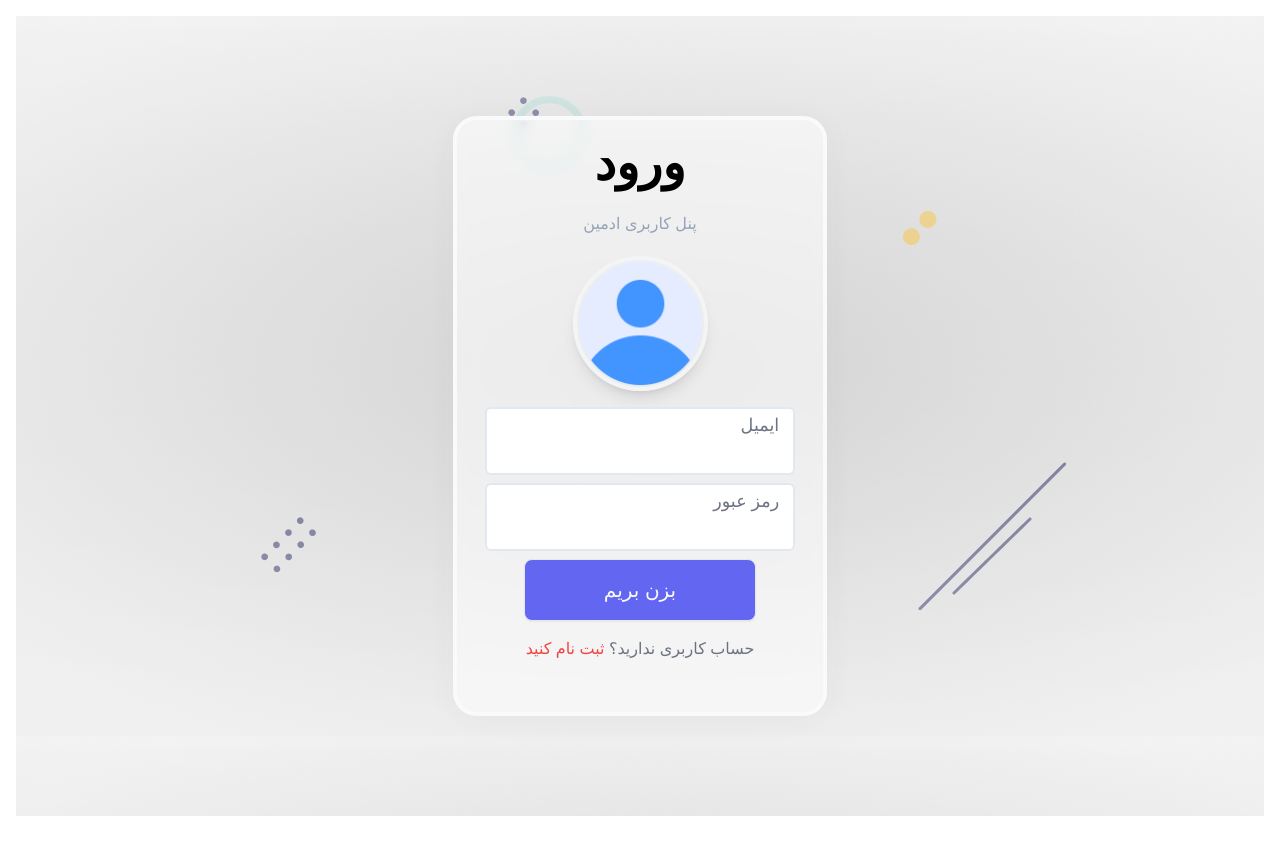
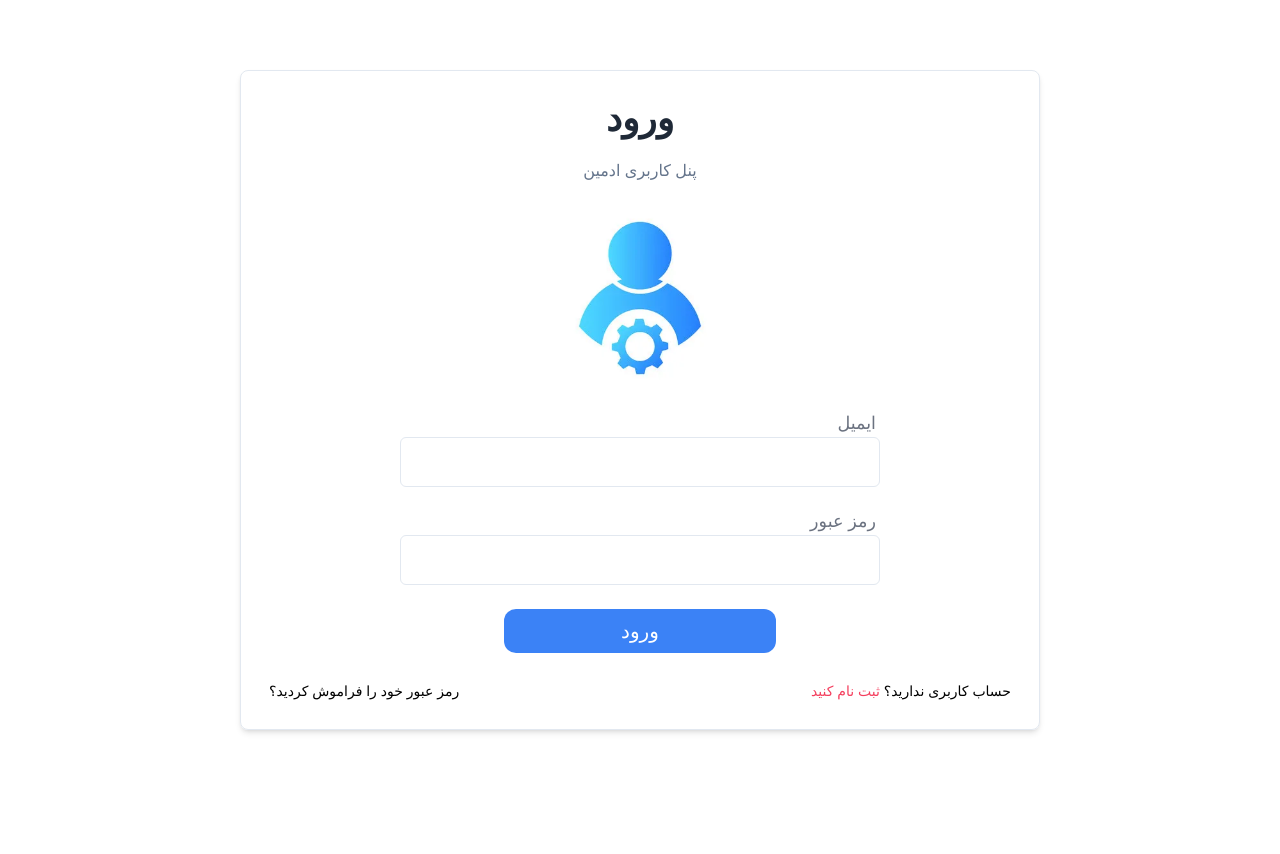
Before and after one commit to ali-afarinifard/daily-shop, a React (Vite) app in the folder Frontend/admin/: page /login in a window 1280 px wide. Shown: the top 854 px of the page. After the commit the page ends 800 px from the top, so only its background shows below. Built offline with nearby package versions, Linux system fonts and the light colour scheme; what react-sweetalert2 would draw is missing.

Commit message:
Frontend/admin Updated | Login.jsx & Register.jsx Updated

```diff
--- a/Frontend/admin/src/components/templates/Login.jsx
+++ b/Frontend/admin/src/components/templates/Login.jsx
@@ -3,8 +3,7 @@ import { login } from '../../services/apiUrls';
 import { Link, useNavigate } from 'react-router-dom';
 import { AuthContext } from '../../context/AuthContext';
 import { useMutation } from '@tanstack/react-query';
-import styles from "../../styles/Login.module.css";
-import avatar from "../../assets/images/profile.png";
+import avatar from "../../assets/images/admin-pic.webp";
 import toast from "react-hot-toast";
 
 const Login = () => {
@@ -35,7 +34,7 @@ const Login = () => {
         },
         onError: (err) => {
             setError('Login failed!');
-            toast.success('خطایی رخ داده');
+            toast.error('خطایی رخ داده');
         }
     });
 
@@ -46,54 +45,73 @@ const Login = () => {
 
 
     return (
-        <div className={`${styles.background_container}`}>
+        <div className='w-full h-full flex items-center justify-center'>
+            <form onSubmit={handleLogin} className='w-[50rem] max-w-[50rem]'>
 
-            <div className='flex justify-center items-center h-screen'>
-                <div className={`${styles.glass}`}>
+                <div className='border-[1px] border-slate-200 rounded-lg shadow-md p-7'>
 
-                    <div className='flex flex-col items-center justify-center'>
-                        <h4 className='text-5xl font-bold pb-6'>ورود</h4>
-                        <span className='text-slate-400'>پنل کاربری ادمین</span>
+                    <div className='flex flex-col gap-1 items-center'>
+                        <h1 className='font-bold text-4xl'>ورود</h1>
+
+                        <span className='text-slate-500'>
+                            پنل کاربری ادمین
+                        </span>
                     </div>
 
-                    <form className='py-1' onSubmit={handleLogin}>
-                        <div className='profile flex justify-center py-4'>
-                            <img src={avatar} className={styles.profile_img} alt="avatar" />
+                    <div className='max-w-96 h-full mx-auto'>
+                        <img src={avatar} alt='admin' className='w-full h-full' />
+                    </div>
+
+                    <div className='flex flex-col gap-4 max-w-[30rem] mx-auto'>
+
+                        <div className='flex flex-col gap-1'>
+
+                            <label htmlFor="email" className='pr-1 text-[1.1rem]'>ایمیل</label>
+                            <input
+                                id='email'
+                                type="email"
+                                value={email}
+                                onChange={ev => setEmail(ev.target.value)}
+                                className='py-3 text-slate-600'
+                            />
+
                         </div>
 
-                        <div>
-                            <div className='textbox relative'>
-                                <input className={`peer w-full p-4 pt-6 outline-none bg-white font-light border-2 rounded-md transition disabled:opacity-70 disabled:cursor-not-allowed ${styles.textBox}`} type="email" value={email} onChange={(e) => setEmail(e.target.value)} required />
-                                <label
-                                    className={`absolute cursor-text text-[1.1rem] duration-150 transform -translate-y-3 top-5 z-10 origin-[0] right-4 peer-placeholder-shown:scale-100 peer-placeholder-shown:translate-y-0 peer-focus:scale-75 peer-focus:-translate-y-4`}
-                                >
-                                    ایمیل
-                                </label>
-                            </div>
 
-                            <div className='textbox relative'>
-                                <input className={`peer w-full p-4 pt-6 outline-none bg-white font-light border-2 rounded-md transition disabled:opacity-70 disabled:cursor-not-allowed ${styles.textBox}`} type="password" value={password} onChange={(e) => setPassword(e.target.value)} required />
-                                <label
-                                    className={`absolute cursor-text text-[1.1rem] duration-150 transform -translate-y-3 top-5 z-10 origin-[0] right-4 peer-placeholder-shown:scale-100 peer-placeholder-shown:translate-y-0 peer-focus:scale-75 peer-focus:-translate-y-4`}
-                                >
-                                    رمز عبور
-                                </label>
-                            </div>
-                            <div className='flex items-center justify-center'>
-                                <button className={styles.btn} type='submit'>
-                                    {mutation.isLoading ? 'لودینگ' : 'بزن بریم'}
-                                </button>
-                            </div>
+                        <div className='flex flex-col gap-1'>
+
+                            <label htmlFor="password" className='pr-1 text-[1.1rem]'>رمز عبور</label>
+                            <input
+                                id='password'
+                                type="password"
+                                value={password}
+                                onChange={ev => setPassword(ev.target.value)}
+                                className='py-3'
+                            />
+
                         </div>
 
-                        <div className="text-center py-4">
-                            <span className='text-gray-500'>حساب کاربری ندارید؟ <Link className='text-red-500' to="/register">ثبت نام کنید</Link></span>
+                        <div className='w-full flex items-center justify-center'>
+                            <button className='bg-blue-500 hover:bg-blue-400 transition-all duration-300 text-white w-[17rem] p-2 rounded-xl text-xl'>
+                                ورود
+                            </button>
                         </div>
 
-                    </form>
+                    </div>
+
+                    <div className='flex items-center justify-between gap-1 mt-5'>
+                        <div className='text-sm text-center mt-2'>
+                            حساب کاربری ندارید؟ <Link to={'/register'} className='text-rose-500'>ثبت نام کنید</Link>
+                        </div>
+
+                        <div className='text-sm text-center mt-2'>
+                            <Link to={'/reset-account'}>رمز عبور خود را فراموش کردید؟</Link>
+                        </div>
+                    </div>
 
                 </div>
-            </div>
+
+            </form>
         </div>
     );
 };
--- a/Frontend/admin/src/components/templates/Register.jsx
+++ b/Frontend/admin/src/components/templates/Register.jsx
@@ -2,8 +2,7 @@ import React, { useState } from 'react';
 import { Link, useNavigate } from 'react-router-dom';
 import { register } from '../../services/apiUrls';
 import { useMutation } from '@tanstack/react-query';
-import styles from "../../styles/Register.module.css";
-import avatar from "../../assets/images/profile.png"
+import avatar from "../../assets/images/admin-pic.webp"
 import toast from 'react-hot-toast';
 
 
@@ -36,71 +35,144 @@ const Register = () => {
 
 
     return (
-        <div className={`${styles.background_container}`}>
+        <div className='w-full h-full flex items-center justify-center'>
+            <form onSubmit={handleRegister} className='w-[50rem] max-w-[50rem]'>
 
-            {/* <Toaster position='top-center' reverseOrder={false}></Toaster> */}
+                <div className='border-[1px] border-slate-200 rounded-lg shadow-md p-7'>
 
-            <div className='flex justify-center items-center h-screen'>
-                <div className={`${styles.glass}`}>
+                    <div className='flex flex-col gap-1 items-center'>
+                        <h1 className='font-bold text-4xl'>عضویت</h1>
 
-                    <div className='flex flex-col items-center justify-center'>
-                        <h4 className='text-5xl font-bold pb-6'>عضویت</h4>
-                        <span className='text-slate-400'>پنل کاربری ادمین</span>
+                        <span className='text-slate-500'>
+                            پنل کاربری ادمین
+                        </span>
                     </div>
 
-                    <form className='py-1' onSubmit={handleRegister}>
-                        <div className='profile flex justify-center py-4'>
-                            <img src={avatar} className={styles.profile_img} alt="avatar" />
+                    <div className='max-w-96 h-full mx-auto'>
+                        <img src={avatar} alt='admin' className='w-full h-full' />
+                    </div>
+
+                    <div className='flex flex-col gap-3 max-w-[30rem] mx-auto'>
+
+                        <div className='flex flex-col gap-1'>
+
+                            <label htmlFor="username" className='pr-1 text-[1.1rem]'>نام کاربری</label>
+                            <input
+                                id='username'
+                                type="text"
+                                value={username}
+                                onChange={ev => setUsername(ev.target.value)}
+                                className='py-2 text-slate-600'
+                            />
+
                         </div>
 
-                        <div>
-                            <div className='textbox relative'>
-                                <input className={`peer w-full p-4 pt-6 outline-none bg-white font-light border-2 rounded-md transition disabled:opacity-70 disabled:cursor-not-allowed ${styles.textBox}`} type="text" value={username} onChange={(e) => setUsername(e.target.value)} required />
-                                <label
-                                    className={`absolute cursor-text text-[1.1rem] duration-150 transform -translate-y-3 top-5 z-10 origin-[0] right-4 peer-placeholder-shown:scale-100 peer-placeholder-shown:translate-y-0 peer-focus:scale-75 peer-focus:-translate-y-4`}
-                                >
-                                    نام کاربری
-                                </label>
-                            </div>
+                        <div className='flex flex-col gap-1'>
 
-                            {/* <TextField
-                                label="نام کاربری"
-                                placeholder="العنصر النائب"
-                                variant="outlined"
-                                sx={{ fontWeight: 'bold' }}
-                            /> */}
+                            <label htmlFor="email" className='pr-1 text-[1.1rem]'>ایمیل</label>
+                            <input
+                                id='email'
+                                type="email"
+                                value={email}
+                                onChange={ev => setEmail(ev.target.value)}
+                                className='py-2 text-slate-600'
+                            />
 
-                            <div className='textbox relative'>
-                                <input className={`peer w-full p-4 pt-6 outline-none bg-white font-light border-2 rounded-md transition disabled:opacity-70 disabled:cursor-not-allowed ${styles.textBox}`} type="email" value={email} onChange={(e) => setEmail(e.target.value)} required />
-                                <label
-                                    className={`absolute cursor-text text-[1.1rem] duration-150 transform -translate-y-3 top-5 z-10 origin-[0] right-4 peer-placeholder-shown:scale-100 peer-placeholder-shown:translate-y-0 peer-focus:scale-75 peer-focus:-translate-y-4`}
-                                >
-                                    ایمیل
-                                </label>
-                            </div>
-
-                            <div className='textbox relative'>
-                                <input className={`peer w-full p-4 pt-6 outline-none bg-white font-light border-2 rounded-md transition disabled:opacity-70 disabled:cursor-not-allowed ${styles.textBox}`} type="password" value={password} onChange={(e) => setPassword(e.target.value)} required />
-                                <label
-                                    className={`absolute cursor-text text-[1.1rem] duration-150 transform -translate-y-3 top-5 z-10 origin-[0] right-4 peer-placeholder-shown:scale-100 peer-placeholder-shown:translate-y-0 peer-focus:scale-75 peer-focus:-translate-y-4`}
-                                >
-                                    رمز عبور
-                                </label>
-                            </div>
-                            <div className='flex items-center justify-center'>
-                                <button className={styles.btn} type='submit'>بزن بریم</button>
-                            </div>
                         </div>
 
-                        <div className="text-center py-4">
-                            <span className='text-gray-500'>حساب کاربری دارید؟ <Link className='text-red-500' to="/login">وارد شوید</Link></span>
+
+                        <div className='flex flex-col gap-1'>
+
+                            <label htmlFor="password" className='pr-1 text-[1.1rem]'>رمز عبور</label>
+                            <input
+                                id='password'
+                                type="password"
+                                value={password}
+                                onChange={ev => setPassword(ev.target.value)}
+                                className='py-2'
+                            />
+
                         </div>
 
-                    </form>
+                        <div className='w-full flex items-center justify-center'>
+                            <button className='bg-blue-500 hover:bg-blue-400 transition-all duration-300 text-white w-[17rem] p-2 rounded-xl text-xl'>
+                                ثبت نام
+                            </button>
+                        </div>
+
+                        <div className='text-sm text-center'>
+                            حساب کاربری دارید؟ <Link to={'/login'} className='text-rose-500'>وارد شوید</Link>
+                        </div>
+
+                    </div>
 
                 </div>
-            </div>
+
+            </form>
         </div>
+        // <div className={`${styles.background_container}`}>
+
+        //     <div className='flex justify-center items-center h-screen'>
+        //         <div className={`${styles.glass}`}>
+
+        //             <div className='flex flex-col items-center justify-center'>
+        //                 <h4 className='text-5xl font-bold pb-6'>عضویت</h4>
+        //                 <span className='text-slate-400'>پنل کاربری ادمین</span>
+        //             </div>
+
+        //             <form className='py-1' onSubmit={handleRegister}>
+        //                 <div className='profile flex justify-center py-4'>
+        //                     <img src={avatar} className={styles.profile_img} alt="avatar" />
+        //                 </div>
+
+        //                 <div>
+        //                     <div className='textbox relative'>
+        //                         <input className={`peer w-full p-4 pt-6 outline-none bg-white font-light border-2 rounded-md transition disabled:opacity-70 disabled:cursor-not-allowed ${styles.textBox}`} type="text" value={username} onChange={(e) => setUsername(e.target.value)} required />
+        //                         <label
+        //                             className={`absolute cursor-text text-[1.1rem] duration-150 transform -translate-y-3 top-5 z-10 origin-[0] right-4 peer-placeholder-shown:scale-100 peer-placeholder-shown:translate-y-0 peer-focus:scale-75 peer-focus:-translate-y-4`}
+        //                         >
+        //                             نام کاربری
+        //                         </label>
+        //                     </div>
+
+        //                     {/* <TextField
+        //                         label="نام کاربری"
+        //                         placeholder="العنصر النائب"
+        //                         variant="outlined"
+        //                         sx={{ fontWeight: 'bold' }}
+        //                     /> */}
+
+        //                     <div className='textbox relative'>
+        //                         <input className={`peer w-full p-4 pt-6 outline-none bg-white font-light border-2 rounded-md transition disabled:opacity-70 disabled:cursor-not-allowed ${styles.textBox}`} type="email" value={email} onChange={(e) => setEmail(e.target.value)} required />
+        //                         <label
+        //                             className={`absolute cursor-text text-[1.1rem] duration-150 transform -translate-y-3 top-5 z-10 origin-[0] right-4 peer-placeholder-shown:scale-100 peer-placeholder-shown:translate-y-0 peer-focus:scale-75 peer-focus:-translate-y-4`}
+        //                         >
+        //                             ایمیل
+        //                         </label>
+        //                     </div>
+
+        //                     <div className='textbox relative'>
+        //                         <input className={`peer w-full p-4 pt-6 outline-none bg-white font-light border-2 rounded-md transition disabled:opacity-70 disabled:cursor-not-allowed ${styles.textBox}`} type="password" value={password} onChange={(e) => setPassword(e.target.value)} required />
+        //                         <label
+        //                             className={`absolute cursor-text text-[1.1rem] duration-150 transform -translate-y-3 top-5 z-10 origin-[0] right-4 peer-placeholder-shown:scale-100 peer-placeholder-shown:translate-y-0 peer-focus:scale-75 peer-focus:-translate-y-4`}
+        //                         >
+        //                             رمز عبور
+        //                         </label>
+        //                     </div>
+        //                     <div className='flex items-center justify-center'>
+        //                         <button className={styles.btn} type='submit'>بزن بریم</button>
+        //                     </div>
+        //                 </div>
+
+        //                 <div className="text-center py-4">
+        //                     <span className='text-gray-500'>حساب کاربری دارید؟ <Link className='text-red-500' to="/login">وارد شوید</Link></span>
+        //                 </div>
+
+        //             </form>
+
+        //         </div>
+        //     </div>
+        // </div>
     );
 };
 
--- a/Frontend/admin/src/components/templates/products/InputTextArea.jsx
+++ b/Frontend/admin/src/components/templates/products/InputTextArea.jsx
@@ -1,7 +1,7 @@
 
 const InputTextArea = ({htmlLabel, label, id, value, onChange}) => {
     return (
-        <div className="flex flex-col gap-1 mb-3">
+        <div className="flex flex-col gap-1 my-3">
             <label htmlFor={htmlLabel}>{label}</label>
             <textarea
                 id={id}
--- a/Frontend/admin/src/layout/Layout.jsx
+++ b/Frontend/admin/src/layout/Layout.jsx
@@ -12,7 +12,7 @@ const Layout = ({ children }) => {
             className="flex s:flex-col-reverse min-h-screen"
         >
             {isAuthenticated && <Navbar />}
-            <div className={`flex-grow p-4 pb-16 s:pb-20`}>{children}</div>
+            <div className={`flex-grow p-4`}>{children}</div>
         </div>
     )
 }
--- a/Frontend/admin/src/pages/Dashboard.jsx
+++ b/Frontend/admin/src/pages/Dashboard.jsx
@@ -6,7 +6,7 @@ import OrderDashboard from "../components/templates/dashboard/OrderDashboard"
 
 const DashboardPage = () => {
     return (
-        <div>
+        <div className="s:pb-20">
             <div>
                 <Header />
             </div>
--- a/Frontend/admin/src/pages/products/Products.jsx
+++ b/Frontend/admin/src/pages/products/Products.jsx
@@ -50,7 +50,7 @@ const ProductPage = () => {
     if (error) return <div>Error...</div>
 
     return (
-        <div>
+        <div className="s:pb-20 s:pt-3">
             <Link
                 to={'/products/add'}
                 className="btn-primary"
--- a/Frontend/admin/src/pages/products/add/AddProduct.jsx
+++ b/Frontend/admin/src/pages/products/add/AddProduct.jsx
@@ -2,8 +2,8 @@ import ProductForm from "../../../components/templates/ProductForm"
 
 const AddProductPage = () => {
     return (
-        <div>
-            <h1 className="font-[400] text-[1.4rem]">ایجاد محصول</h1>
+        <div className="s:pb-20 pt-3">
+            <h1 className="font-[400] text-[1.4rem] pb-3">ایجاد محصول</h1>
             <ProductForm />
         </div>
     )
--- a/Frontend/admin/src/styles/Login.module.css
+++ /dev/null
@@ -1,35 +0,0 @@
-.background_container {
-    background: #dcdce6;
-    background-image: url('../assets/images/Background.png');
-}
-
-.glass{
-    background: rgba(255, 255, 255, 0.55);
-    border-radius: 16px;
-    box-shadow: 0 4px 30px #4747470b;
-    backdrop-filter: blur(7.1px);
-    border: 1px solid rgba(255, 255, 255, 0.3);
-    @apply border-4 border-gray-50 shrink-0 h-3/4 w-[30%] rounded-3xl py-5 px-7 min-w-max;
-}
-
-.profile_img{
-    @apply border-4 border-gray-100 w-[135px] rounded-full shadow-lg;
-    @apply hover:border-gray-200;
-}
-
-.textbox{
-    @apply border-0 px-5 py-4 rounded-xl w-3/4 shadow-sm text-lg;
-    @apply focus:outline-none;
-}
-
-.btn{
-    @apply border bg-indigo-500 w-3/4 py-4 rounded-lg text-gray-50 text-xl shadow-sm text-center;
-}
-
-.btn:hover{
-    background-color: #ff6a6a;
-}
-
-input[type='file']{
-    display: none;
-}
```
Also changed, not shown: Frontend/admin/src/assets/images/admin-pic.webp (renamed from Frontend/admin/public/admin-pic.webp).
